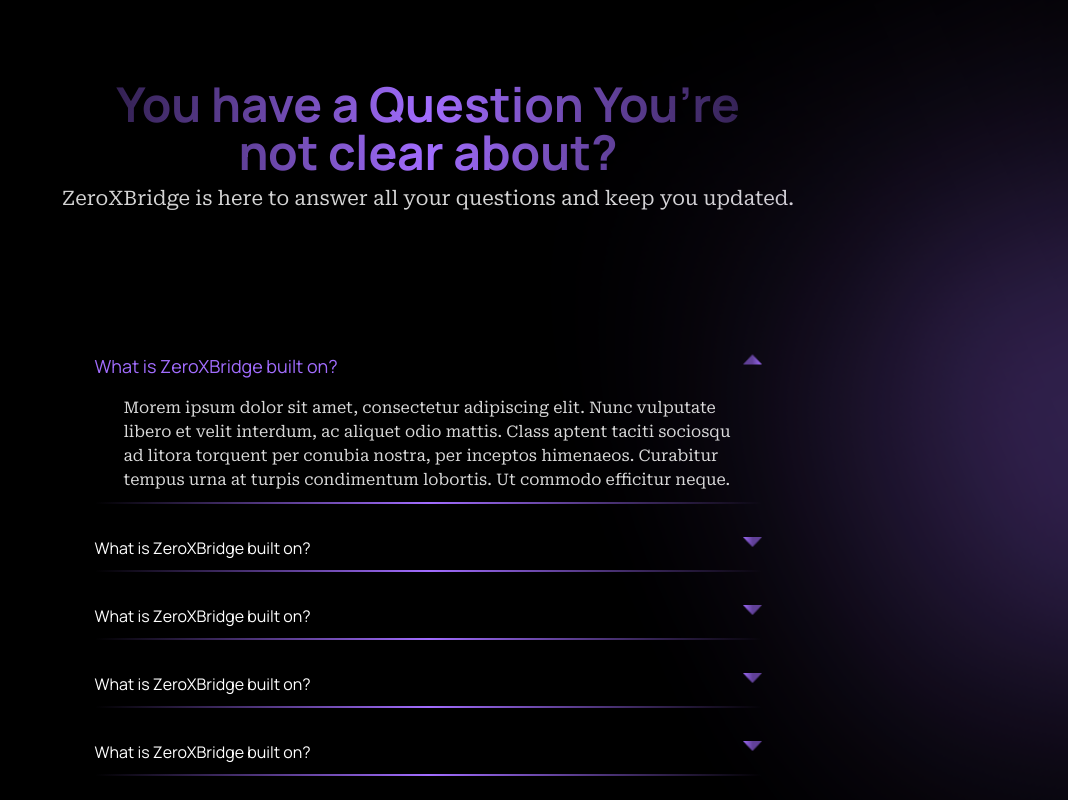
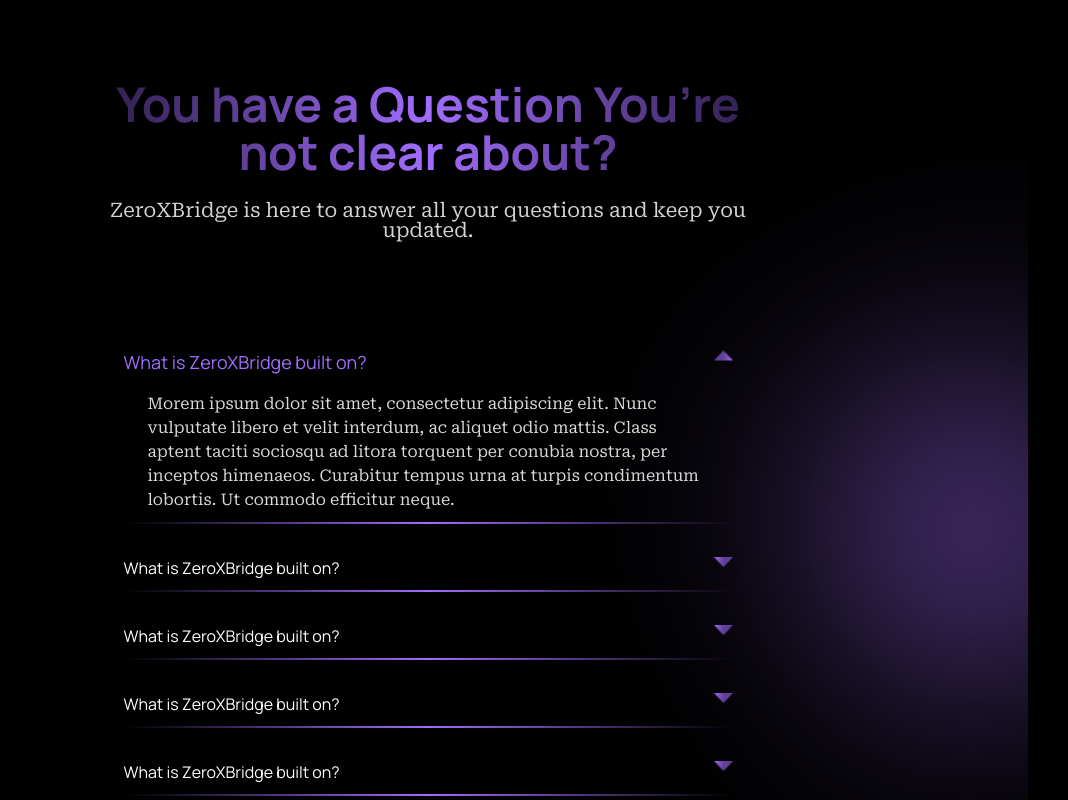
Before and after one commit to stephanniegb/ZeroXBridge_Frontend, a Next.js app: page / in a window 1280 px wide. Both pictures are taken after a click on the element 640 px from the left and 364 px from the top of the page. Shown: the top 800 px of the page, without its empty margins (212-1280 px from the left). Built offline with nearby package versions, Linux system fonts and the light colour scheme.

Commit message:
Feat: created faq component

```diff
--- a/app/components/FAQ.tsx
+++ b/app/components/FAQ.tsx
@@ -21,7 +21,7 @@
 });
 const FaqItem = ({ item, onToggle, isOpen }: FaqItem) => {
   return (
-    <div className="relative z-20 w-[90vw] lg:w-[667px] mb-5 pb-3 cursor-pointer before:absolute before:bottom-0 before:left-0 before:w-full before:h-[2px] before:bg-gradient-to-r before:from-[#26183E00] before:via-[#A26DFF] before:to-[#26183E00]">
+    <div className="relative z-20 lg:max-w-[667px]  mb-5 pb-3 cursor-pointer before:absolute before:bottom-0 before:left-0 before:w-full before:h-[2px] before:bg-gradient-to-r before:from-[#26183E00] before:via-[#A26DFF] before:to-[#26183E00]">
       <div
         className="flex justify-between items-center gap-5"
         onClick={onToggle}
@@ -51,7 +51,7 @@
         }`}
       >
         <p
-          className={`lg:text-[16px] text-[13px]  font-400  text-white/85 max-w-[609px] ${roboto.className}`}
+          className={`lg:text-[16px] text-[13px] px-6  font-400  text-white/85 max-w-[609px] ${roboto.className}`}
         >
           {item.answer}
         </p>
@@ -66,15 +66,15 @@
     setIsOpenIndex(isOpenIndex === index ? null : index);
   };
   return (
-    <div className="bg-black lg:py-20 py-10 px-10 relative overflow-hidden flex justify-center items-center ">
-      <div className=" max-w-[1200px] px-10 flex flex-col justify-center items-center ">
+    <div className="bg-black lg:py-20 py-10  lg:px-0  lg:overflow-hidden flex justify-center items-center ">
+      <div className=" w-[95vw] lg:max-w-[1200px] lg:w-[1200px] relative px-5 flex overflow-hidden   flex-col justify-center items-center ">
         <p
-          className={`lg:w-[700px] text-center font-bold text-3xl w-[95vw] lg:text-5xl bg-gradient-to-r from-[#26183E] via-[#A26DFF] to-[#26183E] text-transparent bg-clip-text ${manrope.className}`}
+          className={`lg:w-[700px] text-center  font-bold text-3xl w-[95vw]   lg:text-5xl bg-gradient-to-r  from-[#26183E] via-[#A26DFF] to-[#26183E] text-transparent bg-clip-text ${manrope.className}`}
         >
           You have a Question You’re not clear about?
         </p>
         <p
-          className={`lg:text-xl text-sm w-[95vw] lg:max-w-none text-center   text-[#D4D4D4] mt-2 mb-32 ${roboto.className} `}
+          className={`lg:text-[20px] text-sm  lg:w-[691px] text-center    text-[#D4D4D4] mt-6 mb-24 ${roboto.className} `}
         >
           ZeroXBridge is here to answer all your questions and keep you updated.
         </p>
@@ -94,9 +94,10 @@
               />
             );
           })}
+
+          <div className="gradient-01 z-0 rounded-full  "></div>
+
       </div>
-
-      <div className="gradient-01 z-0 " />
     </div>
   );
 };
--- a/app/globals.css
+++ b/app/globals.css
@@ -4,25 +4,16 @@
 
 .gradient-01 {
   position: absolute;
-  width: 350px; /* Smaller width */
-  height: 250px; /* Smaller height */
-  right: -200px;
-  top: 30%;
+  width: 250px; /* Reduce size */
+  height: 200px;
+  right: -70px;
+  top: 40%;
 
   background: #a26dff;
-  filter: blur(150px); /* Reduce blur */
+  backdrop-filter: blur(100px); /* Reduce blur intensity */
+  filter: blur(130px); /* Maintain texture */
   transform: rotate(-114.2deg);
-  opacity: 0.9; /* Boost visibility */
+  opacity: 1; /* Ensure full visibility */
+  /* Ensures only the circular part is visible */
+  pointer-events: none;
 }
-.gradient-02 {
-  position: absolute;
-  width: 350px; /* Smaller width */
-  height: 250px; /* Smaller height */
-  left: -200px;
-  bottom: 0;
-
-  background: #a26dff;
-  filter: blur(150px); /* Reduce blur */
-  transform: rotate(-114.2deg);
-  opacity: 0.9; /* Boost visibility */
-}
```
